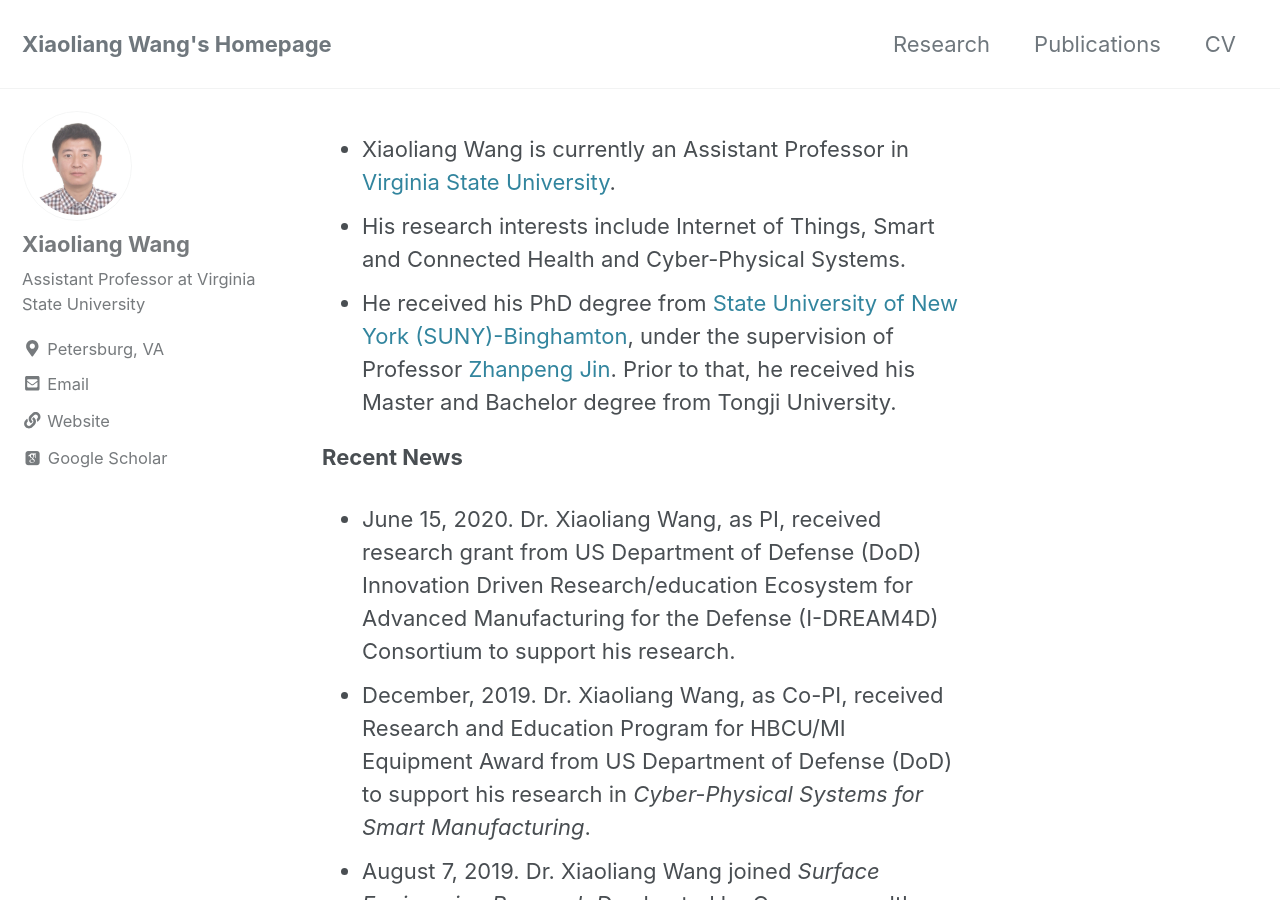
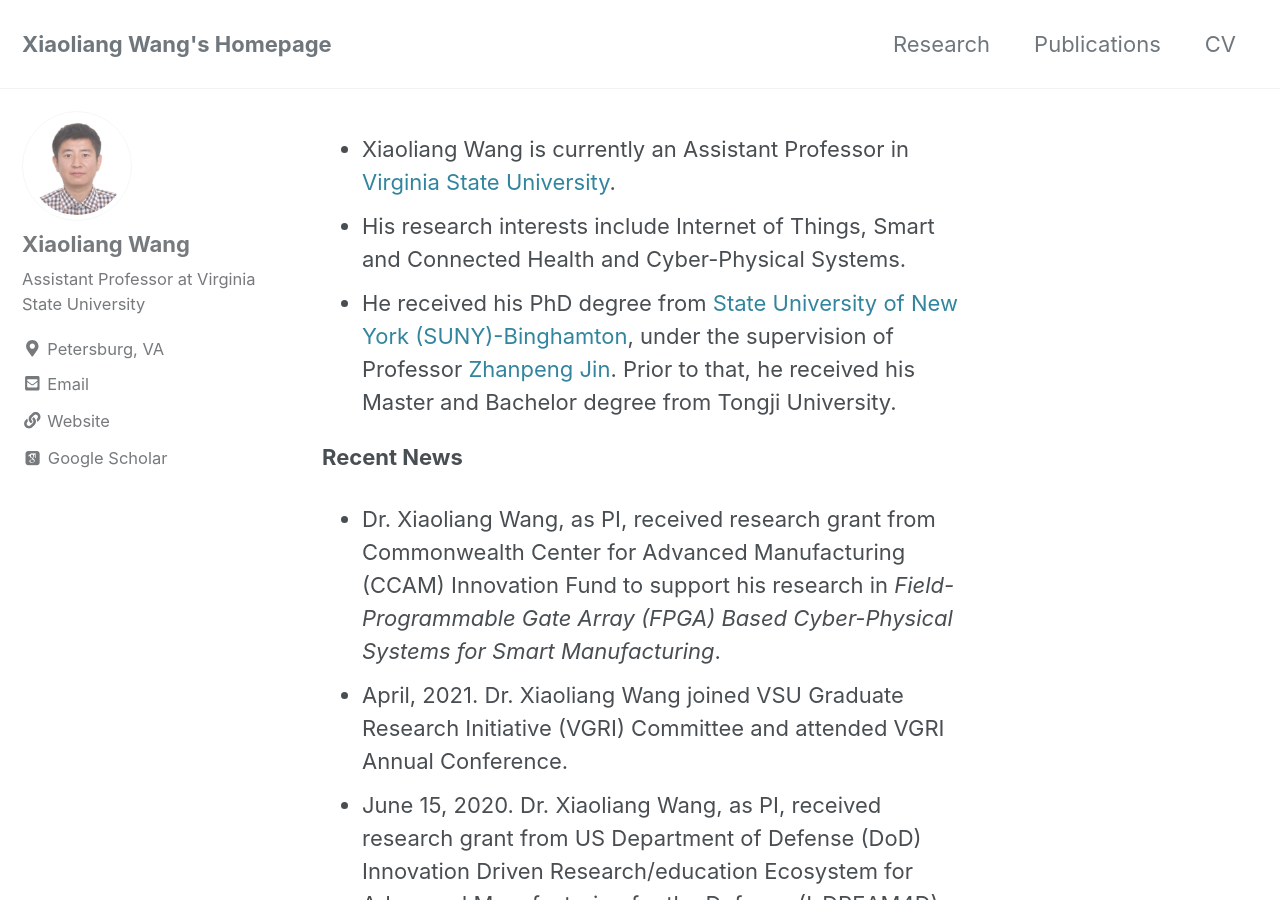
Before and after one commit to wang-xiaoliang/wang-xiaoliang.github.io, a Jekyll site: the page built from index.md, in a window 1280 px wide and 900 px high. Built offline with Jekyll 4.4.1, drawn with Linux system fonts in a browser that asks for light colours; cached includes are drawn as plain includes; nearby versions of some CDN libraries; some web fonts are replaced; our own code applies the rules of GitHub Pages for plain Markdown files; the list of posts is cut into pages by our own code.

Commit message:
CCAM grant

```diff
--- a/index.md
+++ b/index.md
@@ -16,7 +16,8 @@ author_profile: true
 
 <b>Recent News</b>
 
-<!---* April, 2021. Dr. Xiaoliang Wang joined VSU Graduate Research Initiative (VGRI) Committee and attended VGRI Annual Conference.-->
+* Dr. Xiaoliang Wang, as PI, received research grant from Commonwealth Center for Advanced Manufacturing (CCAM) Innovation Fund to support his research in <i>Field-Programmable Gate Array (FPGA) Based Cyber-Physical Systems for Smart Manufacturing</i>.
+* April, 2021. Dr. Xiaoliang Wang joined VSU Graduate Research Initiative (VGRI) Committee and attended VGRI Annual Conference.
 * June 15, 2020. Dr. Xiaoliang Wang, as PI, received research grant from US Department of Defense (DoD) Innovation Driven Research/education Ecosystem for Advanced Manufacturing for the Defense (I-DREAM4D) Consortium to support his research.
 * December, 2019. Dr. Xiaoliang Wang, as Co-PI, received Research and Education Program for HBCU/MI Equipment Award from US Department of Defense (DoD) to support his research in <i>Cyber-Physical Systems for Smart Manufacturing</i>.
 * August 7, 2019. Dr. Xiaoliang Wang joined <i>Surface Engineering Research Day</i> hosted by Commonwealth Center for Advanced Manufacturing (CCAM) in Disputanta, VA.
```
